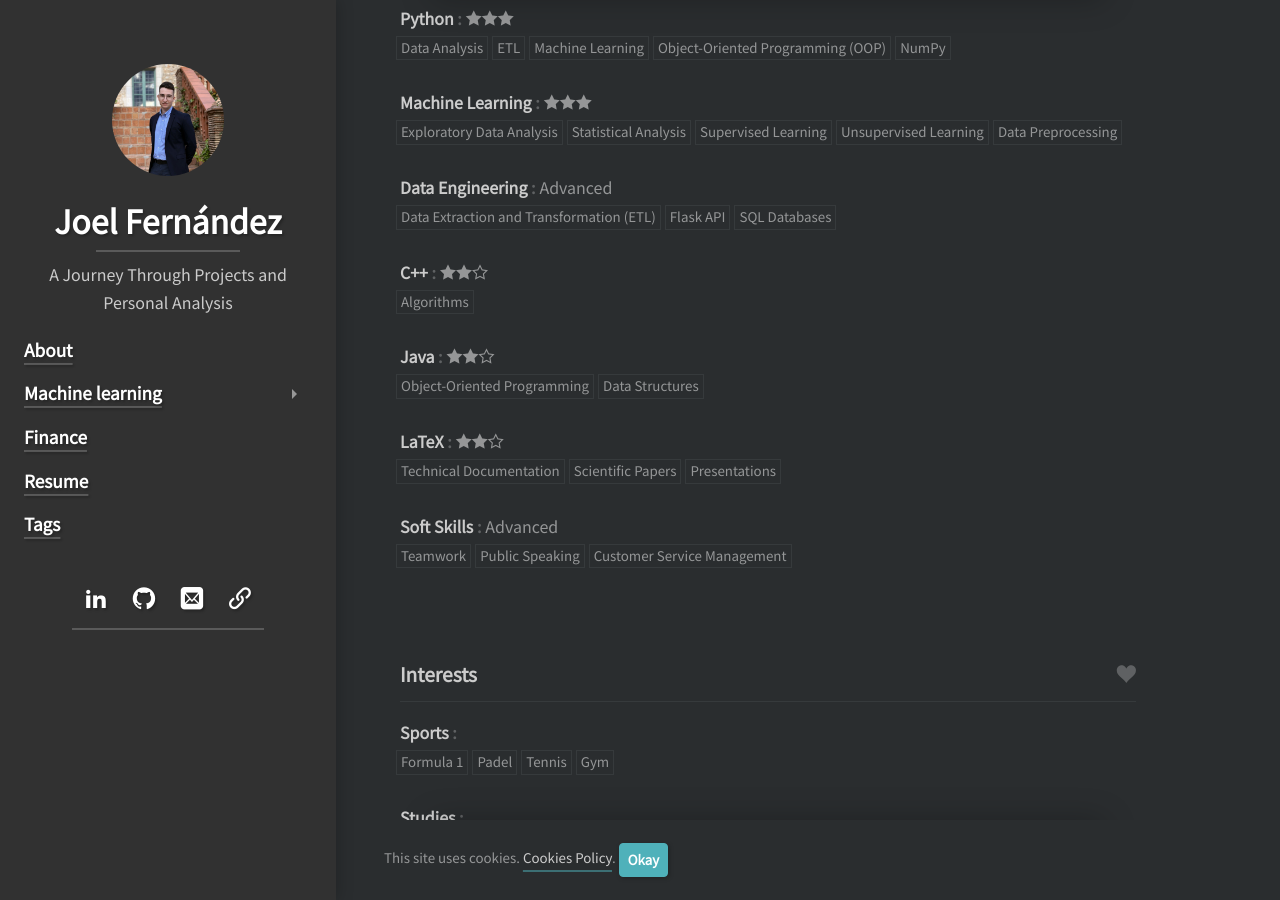
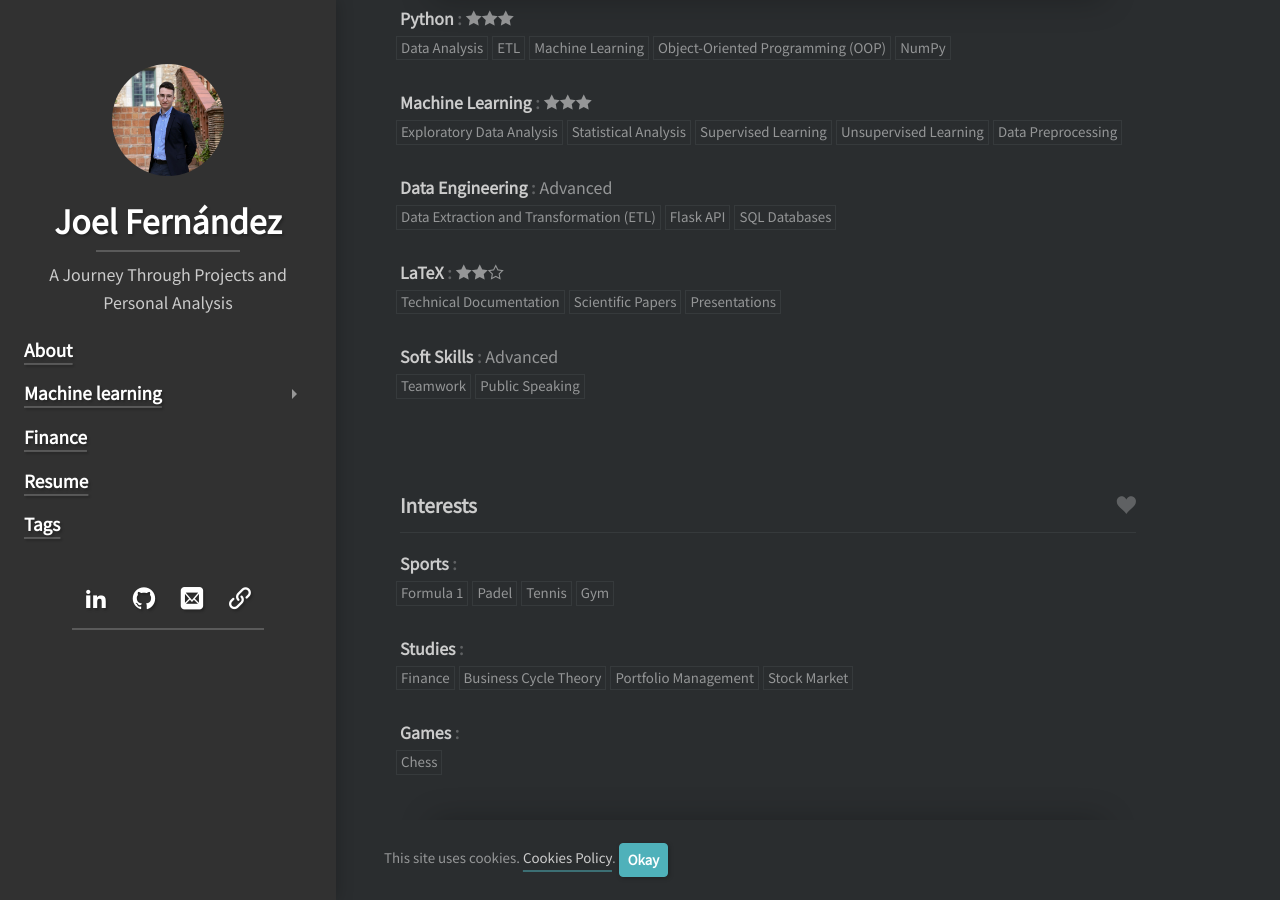
Before and after one commit to JoelFernandezRoman/joelfernandezroman.github.io, a Jekyll site: the page built from resume.md, in a window 1280 px wide and 900 px high, scrolled down 2029 px. Built offline with Jekyll 4.4.1, drawn with Linux system fonts in a browser that asks for light colours; cached includes are drawn as plain includes; nearby versions of some CDN libraries; some web fonts are replaced; library files that are not in the unit come from our copies.

Commit message:
mod: simplify resume

```diff
--- a/_data/resume.yml
+++ b/_data/resume.yml
@@ -82,17 +82,6 @@ skills:
       - "Flask API"
       - "SQL Databases"
 
-  - name: "C++"
-    level: "Intermediate"
-    keywords:
-      - "Algorithms"
-
-  - name: "Java"
-    level: "Intermediate"
-    keywords:
-      - "Object-Oriented Programming"
-      - "Data Structures"
-
   - name: "LaTeX"
     level: "Intermediate"
     keywords:
@@ -105,7 +94,7 @@ skills:
     keywords:
       - "Teamwork"
       - "Public Speaking"
-      - "Customer Service Management"
+
 interests:
   - name: "Sports"
     keywords:
```
Also changed, not shown: resume.md (+0 -4 lines).
